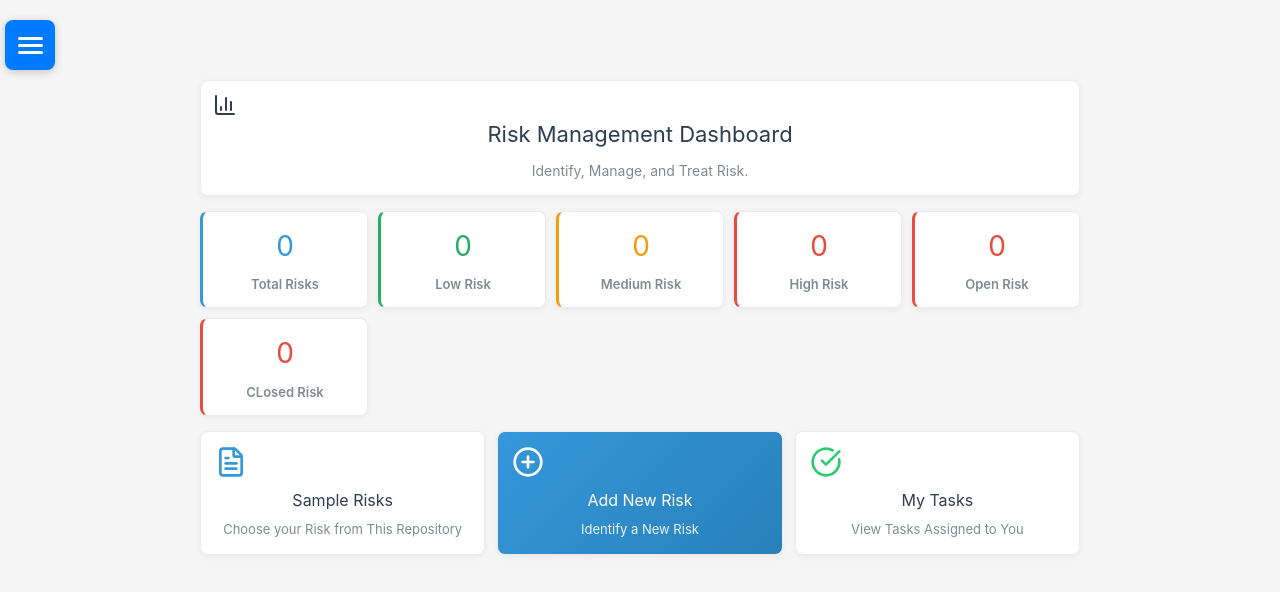
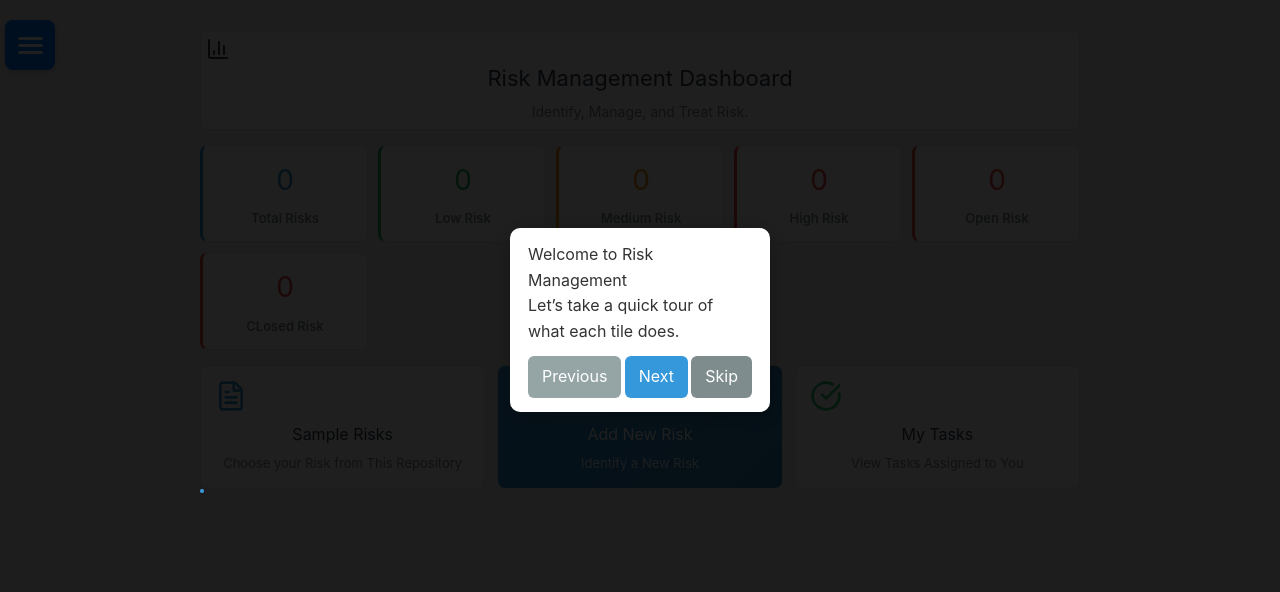
Before and after one commit to debjit-arch/cf-tool-frontend, a React (Create React App) app: page /risk-assessment in a window 1280 px wide. Shown: the top 592 px of the page. Built offline with nearby package versions, Linux system fonts and the light colour scheme; no server answers; sample sign-in values are in the browser's storage.

Commit message:
Tutorial for Risk Assessment Dashnoard

```diff
--- a/src/modules/riskAssesment/pages/RiskAssessment.js
+++ b/src/modules/riskAssesment/pages/RiskAssessment.js
@@ -1,4 +1,4 @@
-import React, { useState, useEffect, useCallback } from "react";
+import React, { useState, useEffect, useCallback, useRef } from "react";
 import { useHistory } from "react-router-dom";
 import riskService from "../services/riskService";
 import { getDepartments } from "../../departments/services/userService";
@@ -14,6 +14,177 @@ const RiskAssessment = () => {
   const history = useHistory();
 
   const [user] = useState(() => JSON.parse(sessionStorage.getItem("user")));
+
+  const [tourStep, setTourStep] = useState(0);
+  const [tourActive, setTourActive] = useState(true);
+  const [spotlightStyle, setSpotlightStyle] = useState({});
+  const [tooltipStyle, setTooltipStyle] = useState({});
+
+  const totalRiskRef = useRef(null);
+  const sampleRiskRef = useRef(null);
+  const quickActionsRef = useRef(null);
+  const myRisksRef = useRef(null);
+  const taskRef = useRef(null);
+
+  const tourSteps = [
+    {
+      title: "Welcome to Risk Management",
+      text: "Let’s take a quick tour of what each tile does.",
+      ref: null,
+    },
+    {
+      title: "Risk Statistics",
+      text: "These cards show the total, low, medium, high, open, and closed risks.",
+      ref: totalRiskRef,
+    },
+    {
+      title: "Sample Risks",
+      text: "Choose ready-made risks from the library.",
+      ref: sampleRiskRef,
+    },
+    {
+      title: "Add New Risks",
+      text: "Shortcuts to add new risks and assign or manage Tasks.",
+      ref: quickActionsRef,
+    },
+    {
+      title: "My Tasks",
+      text: "View the Tasks assigned to you.",
+      ref: taskRef,
+    },
+    {
+      title: "My Risks",
+      text: "All risks assigned to your department.",
+      ref: myRisksRef,
+    },
+  ];
+
+  const spotlightStyles = `
+  .tour-overlay {
+    position: fixed;
+    inset: 0;
+    background: rgba(0,0,0,0.65);
+    backdrop-filter: none;
+    z-index: 9998;
+  }
+
+  .tour-spotlight {
+    position: absolute;
+    background: transparent;
+    border: 2px solid #3498db;
+    border-radius: 12px;
+    box-shadow: 0 0 0 2000px rgba(0,0,0,0.65);
+    z-index: 9999;
+    transition: all 0.25s ease;
+  }
+
+  .tour-tooltip {
+    position: absolute;
+    background: white;
+    padding: 14px 18px;
+    border-radius: 10px;
+    box-shadow: 0 5px 20px rgba(0,0,0,0.25);
+    z-index: 10000;
+    width: 260px;
+    animation: fadeIn 0.25s ease;
+  }
+
+  .tour-buttons {
+    display: flex;
+    justify-content: space-between;
+    margin-top: 12px;
+  }
+
+  .tour-btn {
+    padding: 8px 14px;
+    border-radius: 6px;
+    border: none;
+    cursor: pointer;
+  }
+
+  .btn-next { background: #3498db; color: white; }
+  .btn-skip { background: #7f8c8d; color: white; }
+  .btn-prev { background: #95a5a6; color: white; }
+
+  @keyframes fadeIn {
+    from { opacity: 0; transform: translateY(5px); }
+    to { opacity: 1; transform: translateY(0); }
+  }
+`;
+
+  // useEffect(() => {
+  //   if (!tourActive) return;
+
+  //   const step = tourSteps[tourStep];
+
+  //   setTimeout(() => {
+  //     // Step without an element (e.g., Welcome)
+  //     if (!step.ref || !step.ref.current) {
+  //       setSpotlightStyle({ display: "none" });
+
+  //       setTooltipStyle({
+  //         top: "40%",
+  //         left: "50%",
+  //         transform: "translate(-50%, -50%)",
+  //       });
+
+  //       return;
+  //     }
+
+  //     const el = step.ref.current.getBoundingClientRect();
+
+  //     setSpotlightStyle({
+  //       top: el.top - 10 + "px",
+  //       left: el.left - 10 + "px",
+  //       width: el.width + 20 + "px",
+  //       height: el.height + 20 + "px",
+  //       display: "block",
+  //     });
+
+  //     setTooltipStyle({
+  //       top: el.bottom + 15 + "px",
+  //       left: el.left + "px",
+  //       transform: "translate(0, 0)",
+  //     });
+
+  //     window.scrollTo({ top: el.top - 80, behavior: "smooth" });
+  //   }, 50);
+  // }, [tourStep, tourActive]);
+
+  useEffect(() => {
+    if (!tourActive) return;
+
+    const step = tourSteps[tourStep];
+    if (!step.ref || !step.ref.current) {
+      setTooltipStyle({
+        top: "40%",
+        left: "50%",
+        transform: "translate(-50%, -50%)",
+      });
+      return;
+    }
+
+    const el = step.ref.current;
+
+    // Scroll element into view smoothly, center it
+    el.scrollIntoView({ behavior: "smooth", block: "center" });
+
+    // Wait until next animation frame to calculate tooltip position
+    requestAnimationFrame(() => {
+      const rect = el.getBoundingClientRect();
+      setTooltipStyle({
+        top: window.scrollY + rect.bottom + 10 + "px",
+        left: rect.left + rect.width / 2 + "px",
+        transform: "translateX(-50%)",
+      });
+    });
+  }, [tourStep, tourActive]);
+
+  useEffect(() => {
+    const styleTag = document.createElement("style");
+    styleTag.innerHTML = spotlightStyles;
+    document.head.appendChild(styleTag);
+  }, []);
 
   const [riskStats, setRiskStats] = useState({
     total: 0,
@@ -109,16 +280,16 @@ const RiskAssessment = () => {
   if (!user) return null;
 
   const pageStyle = {
-    marginTop: "50px",
+    marginTop: "5px",
     padding: "10px",
     maxWidth: "900px",
-    margin: "50px auto 0",
+    margin: "1px auto 0",
   };
 
   const headerStyle = {
     background: "white",
     borderRadius: "8px",
-    padding: "12px",
+    padding: "5px",
     marginBottom: "15px",
     boxShadow: "0 2px 6px rgba(0, 0, 0, 0.05)",
     border: "1px solid #e9ecef",
@@ -164,7 +335,7 @@ const RiskAssessment = () => {
     <div style={pageStyle}>
       {/* Header */}
       <div style={headerStyle}>
-        <h1 style={{ color: "#2c3e50", marginBottom: "8px", fontSize: "22px" }}>
+        <h1 style={{ color: "#2c3e50", marginBottom: "5px", fontSize: "22px" }}>
           <BarChart3 size={24} style={{ marginRight: "8px" }} />
           Risk Management Dashboard
         </h1>
@@ -176,6 +347,7 @@ const RiskAssessment = () => {
       {/* Stats Cards */}
       <div style={statsStyle}>
         <div
+          ref={totalRiskRef}
           style={{ ...statCardStyle, borderLeft: "3px solid #3498db" }}
           onClick={() => history.push("/risk-assessment/saved")}
           onMouseEnter={(e) =>
@@ -336,6 +508,7 @@ const RiskAssessment = () => {
       {/* Quick Actions */}
       <div style={actionsStyle}>
         <div
+          ref={sampleRiskRef}
           style={actionCardStyle}
           onClick={() => history.push("/risk-assessment/templates")}
           onMouseEnter={(e) =>
@@ -360,6 +533,7 @@ const RiskAssessment = () => {
         </div>
 
         <div
+          ref={quickActionsRef}
           style={{
             ...actionCardStyle,
             background: "linear-gradient(135deg, #3498db 0%, #2980b9 100%)",
@@ -391,6 +565,7 @@ const RiskAssessment = () => {
           onMouseLeave={(e) =>
             (e.currentTarget.style.transform = "translateY(0)")
           }
+          ref={taskRef}
         >
           <CheckCircle
             size={32}
@@ -410,6 +585,7 @@ const RiskAssessment = () => {
           user.role === "risk_manager" ||
           user.role === "super_admin") && (
           <div
+            ref={myRisksRef}
             style={actionCardStyle}
             onClick={() => history.push("/risk-assessment/saved")}
             onMouseEnter={(e) =>
@@ -438,6 +614,48 @@ const RiskAssessment = () => {
           </div>
         )}
       </div>
+      {tourActive && (
+        <>
+          <div className="tour-overlay"></div>
+
+          <div className="tour-spotlight" style={spotlightStyle}></div>
+
+          <div className="tour-tooltip" style={tooltipStyle}>
+            <h3>{tourSteps[tourStep].title}</h3>
+            <p>{tourSteps[tourStep].text}</p>
+
+            <div className="tour-buttons">
+              <button
+                className="tour-btn btn-prev"
+                disabled={tourStep === 0}
+                onClick={() => setTourStep((prev) => prev - 1)}
+              >
+                Previous
+              </button>
+
+              <button
+                className="tour-btn btn-next"
+                onClick={() => {
+                  if (tourStep === tourSteps.length - 1) {
+                    setTourActive(false);
+                  } else {
+                    setTourStep((prev) => prev + 1);
+                  }
+                }}
+              >
+                {tourStep === tourSteps.length - 1 ? "Finish" : "Next"}
+              </button>
+
+              <button
+                className="tour-btn btn-skip"
+                onClick={() => setTourActive(false)}
+              >
+                Skip
+              </button>
+            </div>
+          </div>
+        </>
+      )}
     </div>
   );
 };
```
